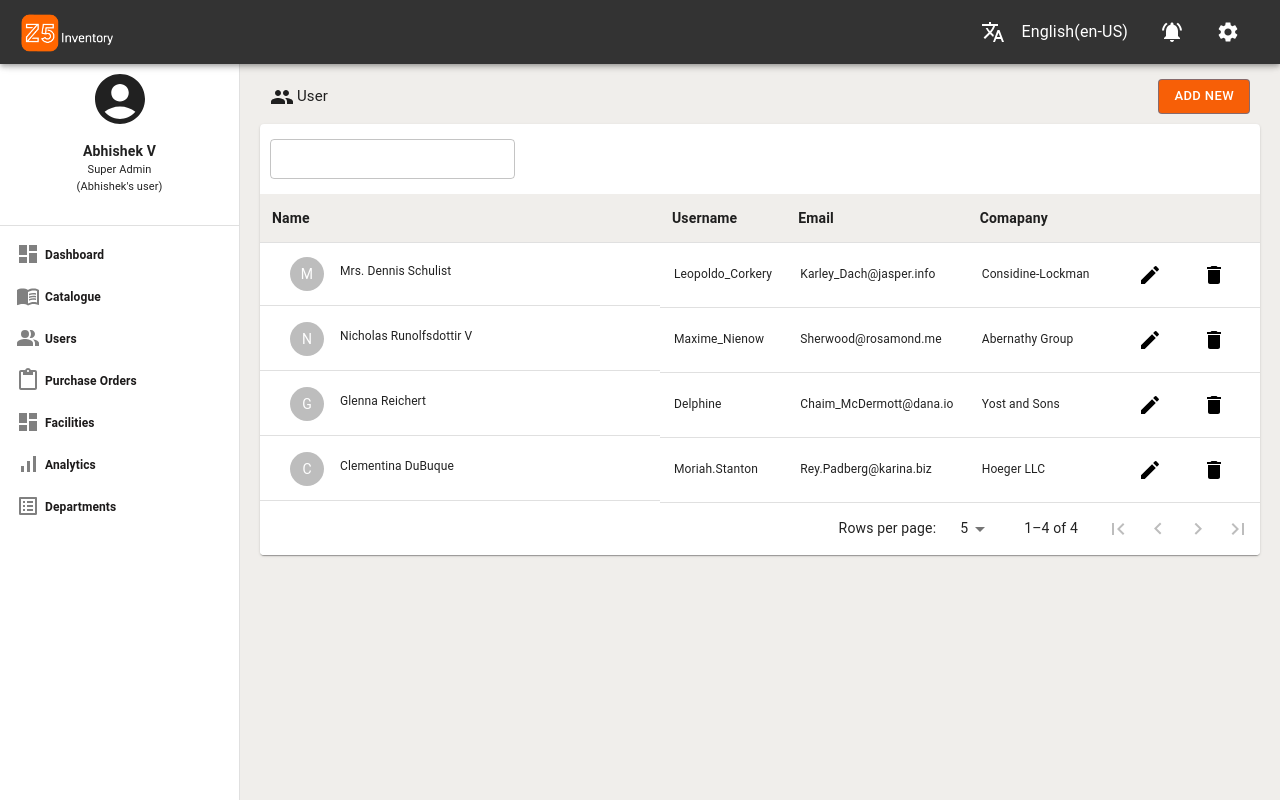
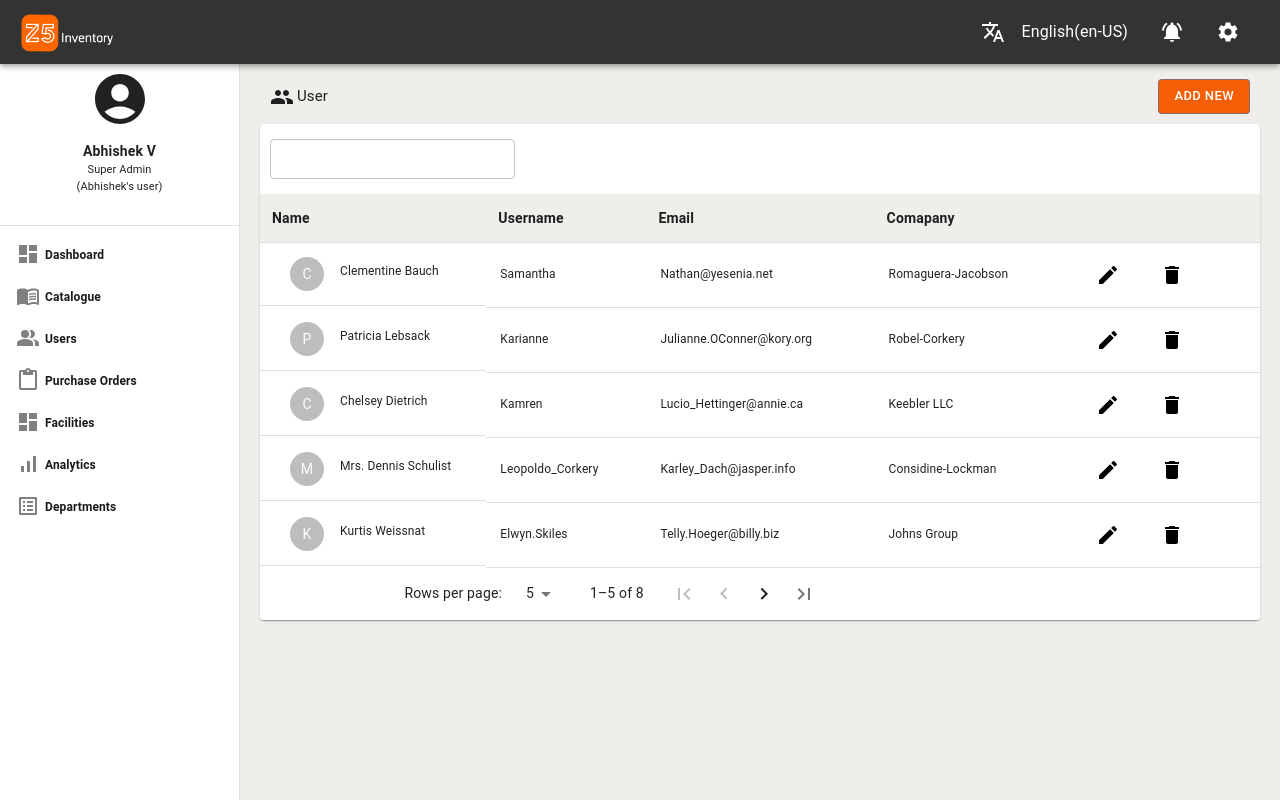
Before and after one commit to ajayaninapp/Advance-concepts-and-R-query, a React (Create React App) app: page / in a window 1280 px wide. Built offline with nearby package versions, Linux system fonts and the light colour scheme; data requests are answered from the project's data file.

Commit message:
useMutation changes

```diff
--- a/data/db.json
+++ b/data/db.json
@@ -1,5 +1,74 @@
 {
   "user": [
+    {
+      "id": 3,
+      "name": "Clementine Bauch",
+      "username": "Samantha",
+      "email": "Nathan@yesenia.net",
+      "address": {
+        "street": "Douglas Extension",
+        "suite": "Suite 847",
+        "city": "McKenziehaven",
+        "zipcode": "59590-4157",
+        "geo": {
+          "lat": "-68.6102",
+          "lng": "-47.0653"
+        }
+      },
+      "phone": "1-463-123-4447",
+      "website": "ramiro.info",
+      "company": {
+        "name": "Romaguera-Jacobson",
+        "catchPhrase": "Face to face bifurcated interface",
+        "bs": "e-enable strategic applications"
+      }
+    },
+    {
+      "id": 4,
+      "name": "Patricia Lebsack",
+      "username": "Karianne",
+      "email": "Julianne.OConner@kory.org",
+      "address": {
+        "street": "Hoeger Mall",
+        "suite": "Apt. 692",
+        "city": "South Elvis",
+        "zipcode": "53919-4257",
+        "geo": {
+          "lat": "29.4572",
+          "lng": "-164.2990"
+        }
+      },
+      "phone": "493-170-9623 x156",
+      "website": "kale.biz",
+      "company": {
+        "name": "Robel-Corkery",
+        "catchPhrase": "Multi-tiered zero tolerance productivity",
+        "bs": "transition cutting-edge web services"
+      }
+    },
+    {
+      "id": 5,
+      "name": "Chelsey Dietrich",
+      "username": "Kamren",
+      "email": "Lucio_Hettinger@annie.ca",
+      "address": {
+        "street": "Skiles Walks",
+        "suite": "Suite 351",
+        "city": "Roscoeview",
+        "zipcode": "33263",
+        "geo": {
+          "lat": "-31.8129",
+          "lng": "62.5342"
+        }
+      },
+      "phone": "(254)954-1289",
+      "website": "demarco.info",
+      "company": {
+        "name": "Keebler LLC",
+        "catchPhrase": "User-centric fault-tolerant solution",
+        "bs": "revolutionize end-to-end systems"
+      }
+    },
     {
       "id": 6,
       "name": "Mrs. Dennis Schulist",
@@ -21,6 +90,29 @@
         "name": "Considine-Lockman",
         "catchPhrase": "Synchronised bottom-line interface",
         "bs": "e-enable innovative applications"
+      }
+    },
+    {
+      "id": 7,
+      "name": "Kurtis Weissnat",
+      "username": "Elwyn.Skiles",
+      "email": "Telly.Hoeger@billy.biz",
+      "address": {
+        "street": "Rex Trail",
+        "suite": "Suite 280",
+        "city": "Howemouth",
+        "zipcode": "58804-1099",
+        "geo": {
+          "lat": "24.8918",
+          "lng": "21.8984"
+        }
+      },
+      "phone": "210.067.6132",
+      "website": "elvis.io",
+      "company": {
+        "name": "Johns Group",
+        "catchPhrase": "Configurable multimedia task-force",
+        "bs": "generate enterprise e-tailers"
       }
     },
     {
--- a/src/services/apiCalls/apiCalls.js
+++ b/src/services/apiCalls/apiCalls.js
@@ -1,5 +1,5 @@
 import * as axios from "axios";
-import { useQuery ,useMutation} from "react-query";
+import { useQuery ,useMutation,useQueryClient} from "react-query";
 import { apiEndpoints } from "../../common";
 import apiEndPoints from "../../common/apiEndPoints";
 
@@ -16,22 +16,28 @@ export const useUSerData=(onSuccess,onError)=>{
   onError
   })
 }
+//react query custom hook for data deletion
+export const useDeleteUSer=()=>{
+  const queryclient= useQueryClient()
+  return useMutation(removeUser,{
+    onSuccess:()=>{
+      queryclient.invalidateQueries('user-info')
 
-export const useDeleteUSer=(id)=>{
-  return useMu(removeUser(id),{
-
-   })
+    }
+  })
+ }
+ export const useAddUser=()=>{
+  return useMutation(post)
  }
 
 export const post = (data) => {
-  console.log(data);
-  debugger;
-  return axios.post(apiEndpoints.table, data).then((response) => {
-    console.log(response.data);
-  });
+  console.log(data)
+  //return axios.post(apiEndpoints.table, data)
 };
 export const removeUser = (id) => {
+  console.log("deleting")
   debugger;
+
   return axios
     .delete(`${apiEndPoints.table}/${id}`)
 
--- a/src/views/HomeScreen/HomeScreen.js
+++ b/src/views/HomeScreen/HomeScreen.js
@@ -26,7 +26,7 @@ const HomePage = () => {
       </AppBar>
       <SideDrawer/>
 
-      <Box component="main" sx={{ flexGrow: 1, background:"#f0eeeb",minHeight:"100vh" }}>
+      <Box component="main" sx={{ flexGrow: 1, background:"#f0eeeb",minHeight:"100vh" ,maxWidth:"calc(100vw-240px)",overflowX:"hidden"}}>
         <Toolbar />
         <TableContextDataHandler>
         <InfoTable />
--- a/src/views/HomeScreen/InfoTable/InfoTable.js
+++ b/src/views/HomeScreen/InfoTable/InfoTable.js
@@ -26,8 +26,8 @@ import {
 } from "../../../common/styledComponents/styledComponent";
 import { AddModal } from "../../../Components";
 import { LoaderComponent } from "../../../Components";
-import EditIcon from '@mui/icons-material/Edit';
-import DeleteIcon from '@mui/icons-material/Delete';
+import EditIcon from "@mui/icons-material/Edit";
+import DeleteIcon from "@mui/icons-material/Delete";
 
 const InfoTable = () => {
   const {
@@ -36,8 +36,6 @@ const InfoTable = () => {
     rowsPerPage,
     currentTableData,
     currentTables,
-    fetchTableData,
-    loading,
     handleChangePage,
     handleChangeRow,
     handleSearch,
@@ -47,17 +45,24 @@ const InfoTable = () => {
     setNewTableData,
     newTableData,
     postTableData,
-    handleFilter,
-    handleDelete
+    handleDelete,
+    isLoading,
+    isError,
+    error
+  } = useTableContext();
 
-  } = useTableContext();
-  useEffect(() => {
+if(isError){
+  return(
+    <>
+    <h1>{error.message} </h1>
+    </>
 
-  }, []);
+  )
+}
 
   return (
     <>
-      {!loading ? (
+      {!isLoading ? (
         <>
           <Box
             sx={{ paddingX: "20px", paddingY: "5px", background: "#f0eeeb" }}
@@ -88,9 +93,17 @@ const InfoTable = () => {
               >
                 Add New
               </Button>
-              <AddModal open={open} setOpen={setOpen} setNewTableData={setNewTableData} newTableData={newTableData} postTableData={postTableData} />
+              <AddModal
+                open={open}
+                setOpen={setOpen}
+                setNewTableData={setNewTableData}
+                newTableData={newTableData}
+                postTableData={postTableData}
+              />
             </Box>
-            <Card sx={{maxHeight:"80vh",overflowY:"scroll",overflowX:"auto"}}>
+            <Card
+              sx={{ maxHeight: "80vh", overflowY: "scroll", overflowX: "auto" }}
+            >
               <Box
                 sx={{
                   paddingY: "15px",
@@ -104,20 +117,18 @@ const InfoTable = () => {
                   size="small"
                   sx={{ width: "25%" }}
                 ></TextField>
-
               </Box>
               <TableContainer>
                 <Table sx={{ background: "white" }}>
                   <TableHead sx={{ background: "#f0eeeb" }}>
                     <TableRow>
-                      <CustomTableHeadCell sx={{ width: 400 }}>
+                      <CustomTableHeadCell sx={{ width: 200 }}>
                         Name
                       </CustomTableHeadCell>
                       <CustomTableHeadCell>Username</CustomTableHeadCell>
                       <CustomTableHeadCell>Email</CustomTableHeadCell>
                       <CustomTableHeadCell>Comapany</CustomTableHeadCell>
                       <CustomTableHeadCell></CustomTableHeadCell>
-
                     </TableRow>
                   </TableHead>
                   <TableBody>
@@ -134,7 +145,6 @@ const InfoTable = () => {
                             }}
                           >
                             {row.name[0]}
-
                           </Avatar>
                           <Typography
                             sx={{ marginTop: "5px", fontSize: "12px" }}
@@ -147,8 +157,16 @@ const InfoTable = () => {
                         <CustomTableCell>{row.email}</CustomTableCell>
                         <CustomTableCell>{row.company.name}</CustomTableCell>
 
-                        <CustomTableCell><Button sx={{color:"black"}}><EditIcon/></Button>
-                        <Button sx={{color:"black"}} onClick={(e)=>handleDelete(row.id)}><DeleteIcon/></Button>
+                        <CustomTableCell>
+                          <Button sx={{ color: "black" }}>
+                            <EditIcon />
+                          </Button>
+                          <Button
+                            sx={{ color: "black" }}
+                            onClick={(e) => handleDelete(row.id)}
+                          >
+                            <DeleteIcon />
+                          </Button>
                         </CustomTableCell>
                       </TableRow>
                     ))}
@@ -163,7 +181,7 @@ const InfoTable = () => {
                     showLastButton
                     rowsPerPage={rowsPerPage}
                     onRowsPerPageChange={handleChangeRow}
-                    sx={{width:"250%"}}
+                    sx={{ width: "250%" }}
                   />
                 </Table>
               </TableContainer>
@@ -171,7 +189,7 @@ const InfoTable = () => {
           </Box>
         </>
       ) : (
-        <LoaderComponent/>
+        <LoaderComponent />
       )}
     </>
   );
--- a/src/views/HomeScreen/InfoTable/context/TableContext.js
+++ b/src/views/HomeScreen/InfoTable/context/TableContext.js
@@ -1,8 +1,12 @@
 import React, { useMemo } from "react";
 import { createContext, useContext, useState, useEffect } from "react";
 import { get } from "../../../../services/apiCalls";
-import { post,removeUser } from "../../../../services/apiCalls/apiCalls";
-import { useUSerData } from "../../../../services/apiCalls/apiCalls";
+import { post, removeUser } from "../../../../services/apiCalls/apiCalls";
+import {
+  useUSerData,
+  useDeleteUSer,
+  useAddUser,
+} from "../../../../services/apiCalls/apiCalls";
 
 export const TableContext = createContext({
   currentPage: 0,
@@ -21,46 +25,42 @@ export const useTableContext = () => useContext(TableContext);
 const TableContextDataHandler = (props) => {
   const [currentPage, setCurrentPage] = useState(0);
   const [rowsPerPage, setRowsPerPage] = useState(5);
-  const [loading, setLoading] = useState(true);
+ const[e,setE]=useState(false)
   const [rows, setrows] = useState([]);
   const [open, setOpen] = useState(false);
   const [newTableData, setNewTableData] = useState({
-    id:"",
-    firstname:"",
+    id: "",
+    firstname: "",
     lastname: "",
     phone: "",
     group: " ",
     status: "",
   });
-
-  const onSuccess = data => {
-
-
+  //fetch user data with usequery
+  const onSuccess = (data) => {
     setCurrentTableData(data.data);
     setrows(data.data);
-    setLoading(false)
-  }
-  const onError = error => {
-    console.log({ error })
-  }
+  };
+  const onError = (error) => {
+    console.log(isError)
+    console.log(error)
+  };
 
   const { isLoading, data, isError, error, refetch } = useUSerData(
     onSuccess,
-    onError
-  )
+     onError
+  );
+  //
+  const { mutate: deleteUser } = useDeleteUSer();
+  const { mutate: addUser } = useAddUser();
 
-  const postTableData =(newTableData)=>{
-    console.log(newTableData);
-    post(newTableData).then((res)=>{
-
-    })
-  }
-  const handleDelete =(id)=>{
-    console.log(id);
-    removeUser(id).then((res)=>{
-
-    })
-  }
+  const postTableData = (newTableData) => {
+    addUser(newTableData);
+  };
+  const handleDelete = (id) => {
+    deleteUser(id);
+    console.log(data.data);
+  };
   const [currentTableData, setCurrentTableData] = useState([]);
   const handleChangePage = (e, newPage) => {
     setCurrentPage(newPage);
@@ -85,18 +85,17 @@ const TableContextDataHandler = (props) => {
       )
     );
   };
-  const handleFilter=(e)=>{
+  const handleFilter = (e) => {
     setCurrentTableData(
-      rows.filter((row)=>{
-        if(e.target.value=="All"){
-          return row
-        }
-        else{
-          return row.group==e.target.value
+      rows.filter((row) => {
+        if (e.target.value == "All") {
+          return row;
+        } else {
+          return row.group == e.target.value;
         }
       })
-    )
-  }
+    );
+  };
   const modalOpen = () => {
     setOpen(true);
     console.log(open);
@@ -108,7 +107,7 @@ const TableContextDataHandler = (props) => {
       rowsPerPage,
       currentTableData,
       currentTables,
-      loading,
+
       open,
       newTableData,
       handleDelete,
@@ -116,15 +115,28 @@ const TableContextDataHandler = (props) => {
       setNewTableData,
       modalOpen,
       setOpen,
-
+      isLoading,
+      isError,
+      Error,
       handleChangePage,
       handleChangeRow,
       handleSearch,
       setCurrentPage,
       setRowsPerPage,
-      handleFilter
+      handleFilter,
+      error
+
     }),
-    [currentPage, rowsPerPage, currentTableData, currentTables, open,newTableData]
+    [
+      currentPage,
+      rowsPerPage,
+      currentTableData,
+      currentTables,
+      open,
+      newTableData,
+      isLoading,
+      isError,
+    ]
   );
   return <TableContext.Provider value={contextPayload} {...props} />;
 };
```
